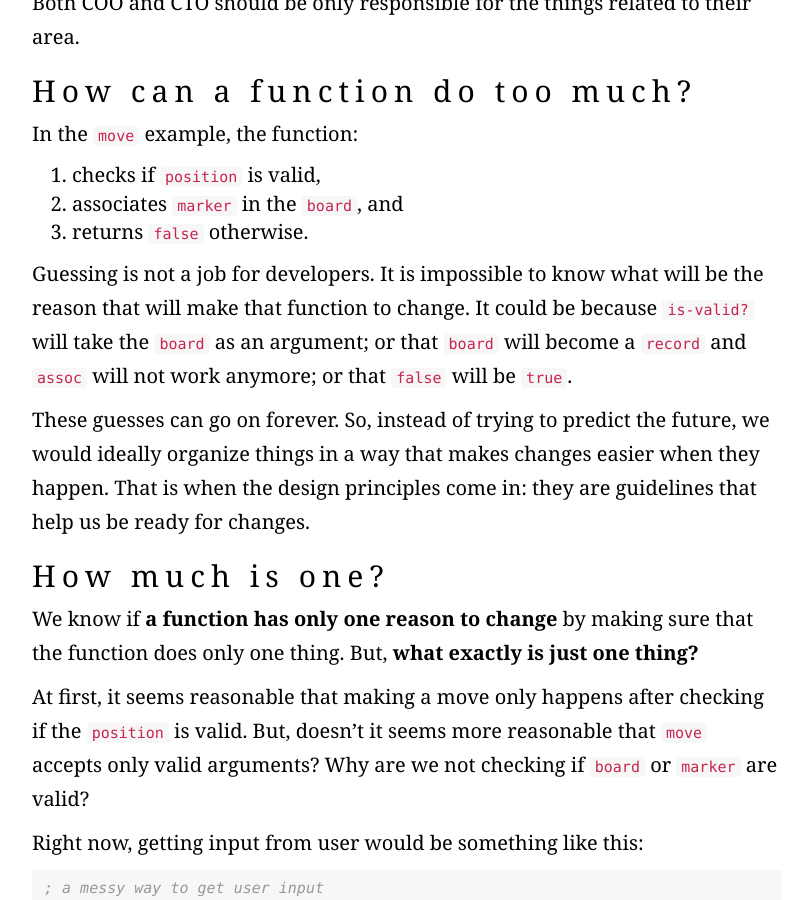
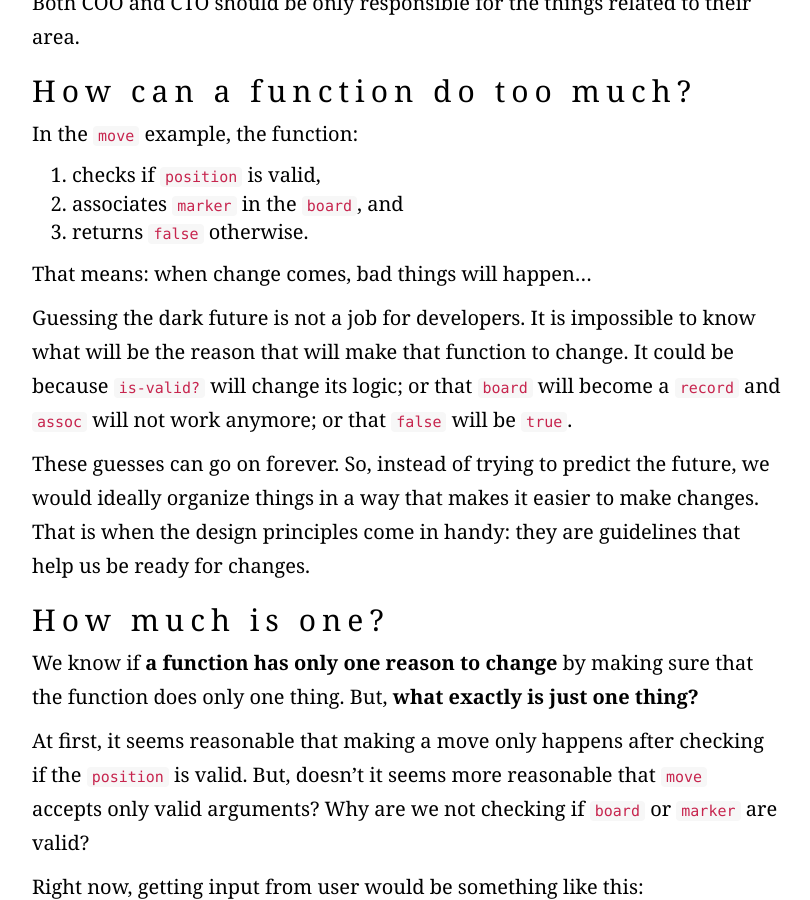
Before and after one commit to pwdd/pwdd.github.io, a Jekyll site: the page built from _posts/2016-08-08-s-for-solid.md, in a window 1280 px wide and 900 px high, scrolled down 979 px. Shown: the whole window, without its empty margins (233-1043 px from the left). Built offline with Jekyll 4.4.1, drawn with Linux system fonts in a browser that asks for light colours; nearby versions of some CDN libraries; some web fonts are replaced.

Commit message:
srp post edit2

```diff
--- a/_posts/2016-08-08-s-for-solid.md
+++ b/_posts/2016-08-08-s-for-solid.md
@@ -31,9 +31,11 @@ In the `move` example, the function:
 2. associates `marker` in the `board`, and
 3. returns `false` otherwise.
 
-Guessing is not a job for developers. It is impossible to know what will be the reason that will make that function to change. It could be because `is-valid?` will take the `board` as an argument; or that `board` will become a `record` and `assoc` will not work anymore; or that `false` will be `true`.
+That means: when change comes, bad things will happen...
 
-These guesses can go on forever. So, instead of trying to predict the future, we would ideally organize things in a way that makes changes easier when they happen. That is when the design principles come in: they are guidelines that help us be ready for changes.
+Guessing the dark future is not a job for developers. It is impossible to know what will be the reason that will make that function to change. It could be because `is-valid?` will change its logic; or that `board` will become a `record` and `assoc` will not work anymore; or that `false` will be `true`.
+
+These guesses can go on forever. So, instead of trying to predict the future, we would ideally organize things in a way that makes it easier to make changes. That is when the design principles come in handy: they are guidelines that help us be ready for changes.
 
 ## How much is one?
 
```
